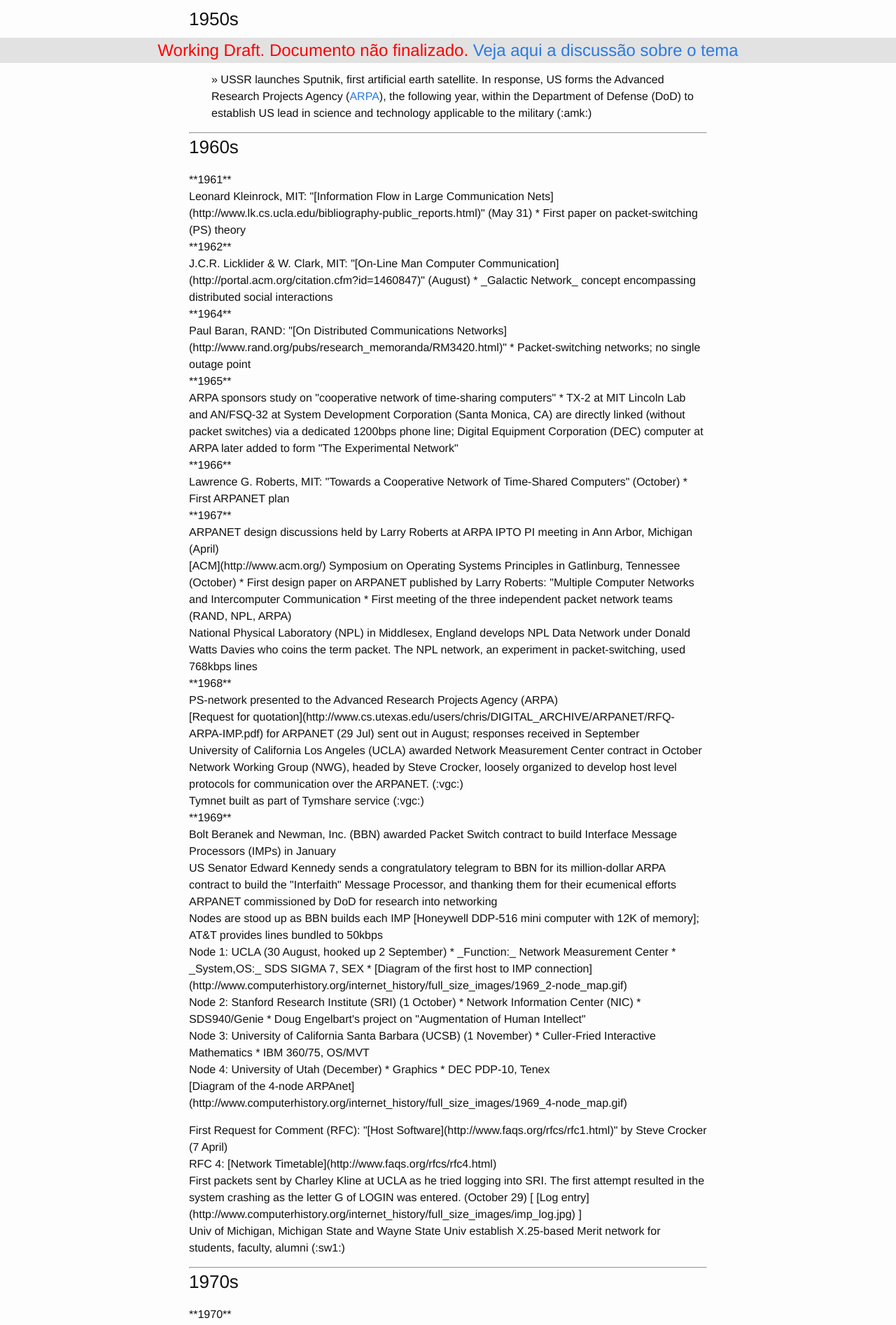
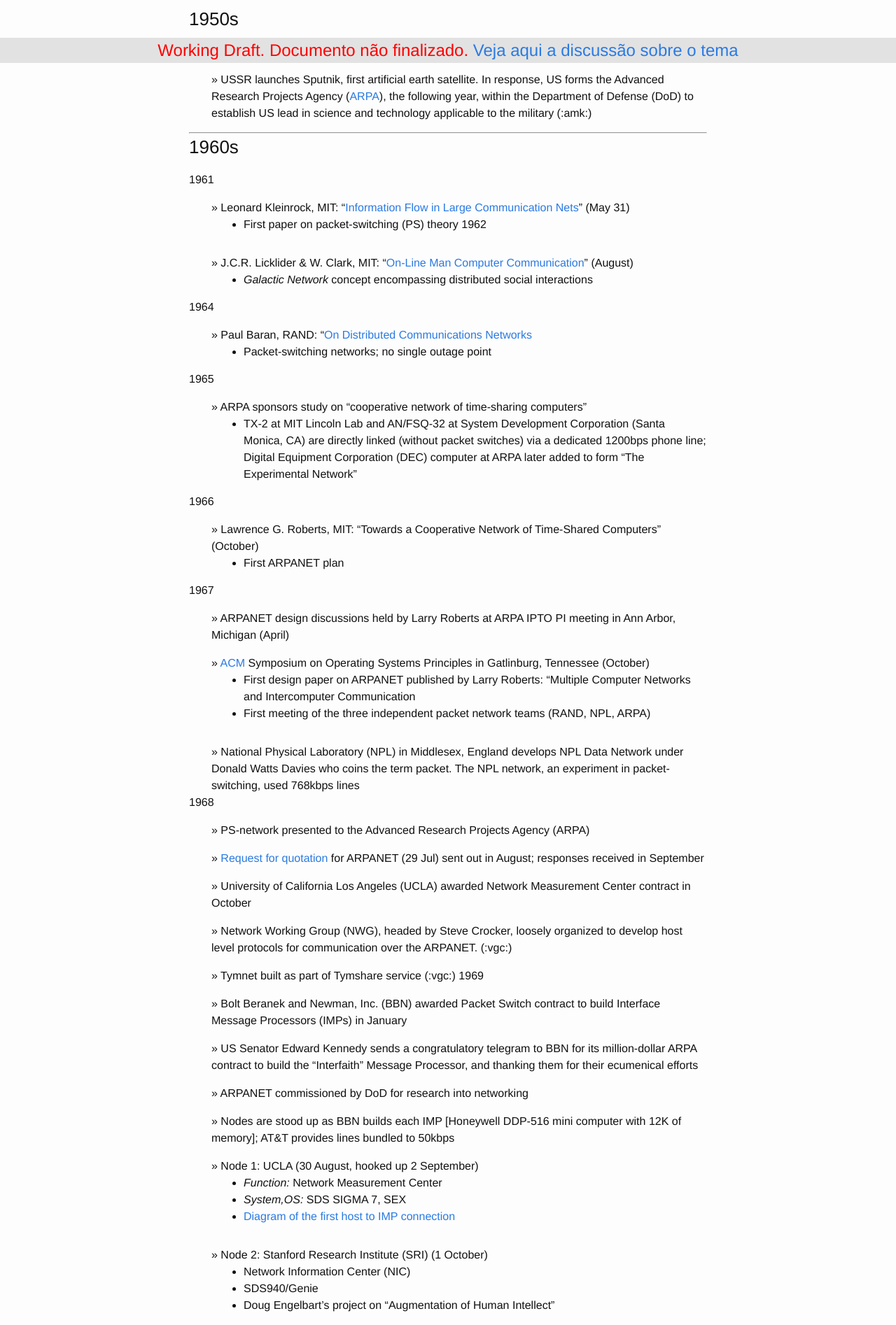
Before and after one commit to webiwg/historia-web-pt, a Jekyll site: the page built from hobbes/linha-do-tempo-da-internet/index.md, in a window 1280 px wide. Shown: the part 810-2704 px from the top of the page at 70% size. Built offline with Jekyll 4.4.1, drawn with Linux system fonts in a browser that asks for light colours; part of the change alters nothing that is shown; some of the changed text lies outside the part shown.

Commit message:
#5 formatado anos 50 e 60

```diff
--- a/css/main.scss
+++ b/css/main.scss
@@ -73,3 +73,6 @@ $on-laptop:        800px;
 .dl-traducao > dd:before {
   content: "» "
 }
+.dl-traducao > dd li {
+  margin-left: 1em;
+}
--- a/hobbes/linha-do-tempo-da-internet/index.md
+++ b/hobbes/linha-do-tempo-da-internet/index.md
@@ -46,12 +46,11 @@ discussion: https://github.com/webiwg/historia-web-pt/issues/5
 
 ### 1950s
 
-{:auto_ids-year}
 1957
-: USSR launches Sputnik, first artificial earth satellite.
-  In response, US forms the Advanced Research Projects Agency ([ARPA](http://www.darpa.mil/)),
-  the following year,
-  within the Department of Defense (DoD) to establish US lead in science and technology applicable to the military (:amk:)
+:  USSR launches Sputnik, first artificial earth satellite.
+   In response, US forms the Advanced Research Projects Agency ([ARPA](http://www.darpa.mil/)),
+   the following year,
+   within the Department of Defense (DoD) to establish US lead in science and technology applicable to the military (:amk:)
 {: .dl-traducao}
 
 
@@ -59,137 +58,77 @@ discussion: https://github.com/webiwg/historia-web-pt/issues/5
 
 ### 1960s
 
-
-<dl>
-
-<dt>**1961**</dt>
-
-<dd>Leonard Kleinrock, MIT: "[Information Flow in Large Communication Nets](http://www.lk.cs.ucla.edu/bibliography-public_reports.html)" (May 31)
-
-*   First paper on packet-switching (PS) theory
-
-</dd>
-
-<dt>**1962**</dt>
-
-<dd>J.C.R. Licklider & W. Clark, MIT: "[On-Line Man Computer Communication](http://portal.acm.org/citation.cfm?id=1460847)" (August)
-
-*   _Galactic Network_ concept encompassing distributed social interactions
-
-</dd>
-
-<dt>**1964**</dt>
-
-<dd>Paul Baran, RAND: "[On Distributed Communications Networks](http://www.rand.org/pubs/research_memoranda/RM3420.html)"
-
-*   Packet-switching networks; no single outage point
-
-</dd>
-
-<dt>**1965**</dt>
-
-<dd>ARPA sponsors study on "cooperative network of time-sharing computers"
-
-*   TX-2 at MIT Lincoln Lab and AN/FSQ-32 at System Development Corporation (Santa Monica, CA) are directly linked (without packet switches) via a dedicated 1200bps phone line; Digital Equipment Corporation (DEC) computer at ARPA later added to form "The Experimental Network"
-
-</dd>
-
-<dt>**1966**</dt>
-
-<dd>Lawrence G. Roberts, MIT: "Towards a Cooperative Network of Time-Shared Computers" (October)
-
-*   First ARPANET plan
-
-</dd>
-
-<dt>**1967**</dt>
-
-<dd>ARPANET design discussions held by Larry Roberts at ARPA IPTO PI meeting in Ann Arbor, Michigan (April)</dd>
-
-<dd>[ACM](http://www.acm.org/) Symposium on Operating Systems Principles in Gatlinburg, Tennessee (October)
-
-*   First design paper on ARPANET published by Larry Roberts: "Multiple Computer Networks and Intercomputer Communication
-*   First meeting of the three independent packet network teams (RAND, NPL, ARPA)
-
-</dd>
-
-<dd>National Physical Laboratory (NPL) in Middlesex, England develops NPL Data Network under Donald Watts Davies who coins the term packet. The NPL network, an experiment in packet-switching, used 768kbps lines</dd>
-
-<dt>**1968**</dt>
-
-<dd>PS-network presented to the Advanced Research Projects Agency (ARPA)</dd>
-
-<dd>[Request for quotation](http://www.cs.utexas.edu/users/chris/DIGITAL_ARCHIVE/ARPANET/RFQ-ARPA-IMP.pdf) for ARPANET (29 Jul) sent out in August; responses received in September</dd>
-
-<dd>University of California Los Angeles (UCLA) awarded Network Measurement Center contract in October</dd>
-
-<dd>Network Working Group (NWG), headed by Steve Crocker, loosely organized to develop host level protocols for communication over the ARPANET. (:vgc:)</dd>
-
-<dd>Tymnet built as part of Tymshare service (:vgc:)</dd>
-
-<dt>**1969**</dt>
-
-<dd>Bolt Beranek and Newman, Inc. (BBN) awarded Packet Switch contract to build Interface Message Processors (IMPs) in January</dd>
-
-<dd>US Senator Edward Kennedy sends a congratulatory telegram to BBN for its million-dollar ARPA contract to build the "Interfaith" Message Processor, and thanking them for their ecumenical efforts</dd>
-
-<dd>
-
-<dl>
-
-<dt>ARPANET commissioned by DoD for research into networking</dt>
-
-<dd>Nodes are stood up as BBN builds each IMP [Honeywell DDP-516 mini computer with 12K of memory]; AT&T provides lines bundled to 50kbps</dd>
-
-<dd>Node 1: UCLA (30 August, hooked up 2 September)
-
-*   _Function:_ Network Measurement Center
-*   _System,OS:_ SDS SIGMA 7, SEX
-*   [Diagram of the first host to IMP connection](http://www.computerhistory.org/internet_history/full_size_images/1969_2-node_map.gif)
-
-</dd>
-
-<dd>Node 2: Stanford Research Institute (SRI) (1 October)
-
-*   Network Information Center (NIC)
-*   SDS940/Genie
-*   Doug Engelbart's project on "Augmentation of Human Intellect"
-
-</dd>
-
-<dd>Node 3: University of California Santa Barbara (UCSB) (1 November)
-
-*   Culler-Fried Interactive Mathematics
-*   IBM 360/75, OS/MVT
-
-</dd>
-
-<dd>Node 4: University of Utah (December)
-
-*   Graphics
-*   DEC PDP-10, Tenex
-
-</dd>
-
-<dd>[Diagram of the 4-node ARPAnet](http://www.computerhistory.org/internet_history/full_size_images/1969_4-node_map.gif)</dd>
-
-</dl>
-
-</dd>
-
-<dd>First Request for Comment (RFC): "[Host Software](http://www.faqs.org/rfcs/rfc1.html)" by Steve Crocker (7 April)</dd>
-
-<dd>RFC 4: [Network Timetable](http://www.faqs.org/rfcs/rfc4.html)</dd>
-
-<dd>First packets sent by Charley Kline at UCLA as he tried logging into SRI. The first attempt resulted in the system crashing as the letter G of LOGIN was entered. (October 29) [ [Log entry](http://www.computerhistory.org/internet_history/full_size_images/imp_log.jpg) ]</dd>
-
-<dd>Univ of Michigan, Michigan State and Wayne State Univ establish X.25-based Merit network for students, faculty, alumni (:sw1:)</dd>
-
-</dl>
+1961
+:  Leonard Kleinrock, MIT: "[Information Flow in Large Communication Nets](http://www.lk.cs.ucla.edu/bibliography-public_reports.html)" (May 31)
+
+    * First paper on packet-switching (PS) theory
+1962
+:  J.C.R. Licklider & W. Clark, MIT: "[On-Line Man Computer Communication](http://portal.acm.org/citation.cfm?id=1460847)" (August)
+
+    * _Galactic Network_ concept encompassing distributed social interactions
+
+1964
+:  Paul Baran, RAND: "[On Distributed Communications Networks](http://www.rand.org/pubs/research_memoranda/RM3420.html)
+
+    * Packet-switching networks; no single outage point
+
+1965
+:  ARPA sponsors study on "cooperative network of time-sharing computers"
+
+    * TX-2 at MIT Lincoln Lab and AN/FSQ-32 at System Development Corporation (Santa Monica, CA) are directly linked (without packet switches) via a dedicated 1200bps phone line;
+    Digital Equipment Corporation (DEC) computer at ARPA later added to form "The Experimental Network"
+
+1966
+: Lawrence G. Roberts, MIT: "Towards a Cooperative Network of Time-Shared Computers" (October)
+
+  * First ARPANET plan
+
+1967
+: ARPANET design discussions held by Larry Roberts at ARPA IPTO PI meeting in Ann Arbor, Michigan (April)
+: [ACM](http://www.acm.org/) Symposium on Operating Systems Principles in Gatlinburg, Tennessee (October)
+
+    *   First design paper on ARPANET published by Larry Roberts: "Multiple Computer Networks and Intercomputer Communication
+    *   First meeting of the three independent packet network teams (RAND, NPL, ARPA)
+: National Physical Laboratory (NPL) in Middlesex, England develops NPL Data Network under Donald Watts Davies who coins the term packet. The NPL network, an experiment in packet-switching, used 768kbps lines
+
+1968
+:  PS-network presented to the Advanced Research Projects Agency (ARPA)
+: [Request for quotation](http://www.cs.utexas.edu/users/chris/DIGITAL_ARCHIVE/ARPANET/RFQ-ARPA-IMP.pdf) for ARPANET (29 Jul) sent out in August; responses received in September
+:  University of California Los Angeles (UCLA) awarded Network Measurement Center contract in October
+:  Network Working Group (NWG), headed by Steve Crocker, loosely organized to develop host level protocols for communication over the ARPANET. (:vgc:)
+:  Tymnet built as part of Tymshare service (:vgc:)
+1969
+:  Bolt Beranek and Newman, Inc. (BBN) awarded Packet Switch contract to build Interface Message Processors (IMPs) in January
+:  US Senator Edward Kennedy sends a congratulatory telegram to BBN for its million-dollar ARPA contract to build the "Interfaith" Message Processor, and thanking them for their ecumenical efforts
+:  ARPANET commissioned by DoD for research into networking
+:  Nodes are stood up as BBN builds each IMP [Honeywell DDP-516 mini computer with 12K of memory]; AT&T provides lines bundled to 50kbps
+:  Node 1: UCLA (30 August, hooked up 2 September)
+
+    *  _Function:_ Network Measurement Center
+    *  _System,OS:_ SDS SIGMA 7, SEX
+    *  [Diagram of the first host to IMP connection](http://www.computerhistory.org/internet_history/full_size_images/1969_2-node_map.gif)
+:  Node 2: Stanford Research Institute (SRI) (1 October)
+
+    *   Network Information Center (NIC)
+    *   SDS940/Genie
+    *   Doug Engelbart's project on "Augmentation of Human Intellect"
+:  Node 3: University of California Santa Barbara (UCSB) (1 November)
+
+    *   Culler-Fried Interactive Mathematics
+    *   IBM 360/75, OS/MVT
+:  Node 4: University of Utah (December)
+    *   Graphics
+    *   DEC PDP-10, Tenex
+:  [Diagram of the 4-node ARPAnet](http://www.computerhistory.org/internet_history/full_size_images/1969_4-node_map.gif)
+:  First Request for Comment (RFC): "[Host Software](http://www.faqs.org/rfcs/rfc1.html)" by Steve Crocker (7 April)
+:  RFC 4: [Network Timetable](http://www.faqs.org/rfcs/rfc4.html)
+:  First packets sent by Charley Kline at UCLA as he tried logging into SRI.
+   The first attempt resulted in the system crashing as the letter G of LOGIN was entered.
+   (October 29) [ [Log entry](http://www.computerhistory.org/internet_history/full_size_images/imp_log.jpg) ]
+:  Univ of Michigan, Michigan State and Wayne State Univ establish X.25-based Merit network for students, faculty, alumni (:sw1:)
+{: .dl-traducao}
 
 * * *
-
-
 
 ### 1970s
 
```
